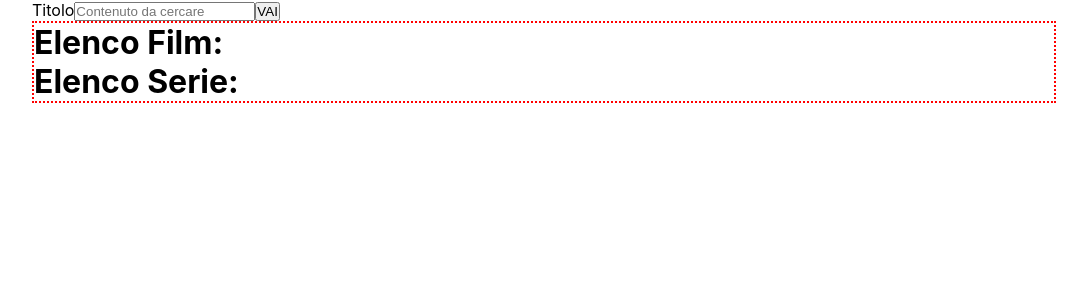
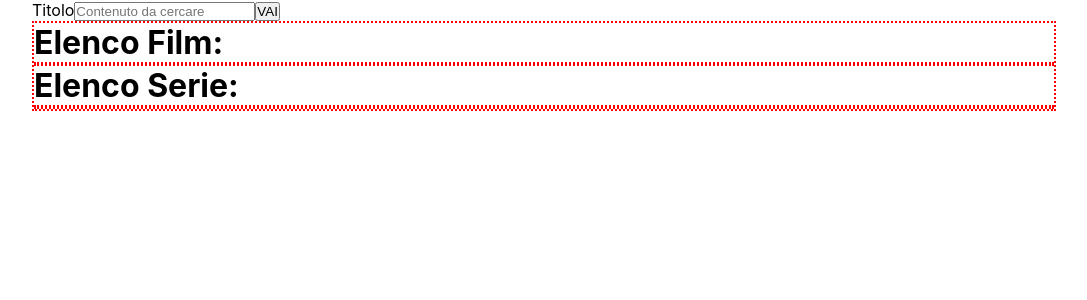
Before and after one commit to francescocifaldi/react-boolflix, a React (Vite) app: page / in a window 1280 px wide. Shown: the top 300 px of the page, without its empty margins (96-1183 px from the left). Built offline with nearby package versions, Linux system fonts and the light colour scheme.

Commit message:
ADD change "content" to main>cardscontainer>card

```diff
--- a/src/App.jsx
+++ b/src/App.jsx
@@ -3,7 +3,7 @@ import GlobalContext from './contexts/GlobalContext'
 import { BASE_URI, MY_TOKEN } from './config'
 import { BrowserRouter, Routes, Route } from 'react-router-dom'
 import DefaultLayout from './layouts/DefaultLayout'
-import Content from './pages/Content'
+import Main from './pages/Main'
 import axios from 'axios'
 
 
@@ -38,7 +38,7 @@ function App() {
         <BrowserRouter>
           <Routes>
             <Route element={<DefaultLayout />}>
-              <Route path='/' element={<Content />} />
+              <Route path='/' element={<Main />} />
             </Route>
           </Routes>
         </BrowserRouter>
--- a/src/components/Card.jsx
+++ b/src/components/Card.jsx
@@ -1,8 +1,5 @@
-
-import style from './Card.module.css'
-
-export default function Card({ film }) {
-    const { title, original_title, original_language, vote_average } = film
+export default function Card({ content }) {
+    const { title, original_title, original_language, vote_average } = content
 
     return (
         <div className='debug'>
--- /dev/null
+++ b/src/components/CardsContainer.jsx
@@ -0,0 +1,19 @@
+
+import style from './Card.module.css'
+import Card from './Card'
+
+export default function CardsContainer({ list }) {
+    console.log(list)
+
+    return (
+        <ul className='debug'>
+            {
+                list.map((el) => (
+                    <li key={el.id}>
+                        {<Card content={el} />}
+                    </li>
+                ))
+            }
+        </ul>
+    )
+}
--- a/src/pages/Content.jsx
+++ /dev/null
@@ -1,36 +0,0 @@
-import GlobalContext from "../contexts/GlobalContext"
-import { useContext } from "react"
-import Card from "../components/Card"
-
-export default function Content() {
-    const { filmList, seriesList } = useContext(GlobalContext)
-
-    return (
-
-        <div className="container debug">
-
-            <h1>Elenco Film:</h1>
-            <ul>
-                {
-                    filmList.map((el) => (
-                        <li key={el.id}>
-                            {<Card film={el} />}
-                        </li>
-                    ))
-                }
-            </ul>
-
-            <h1>Elenco Serie:</h1>
-            <ul>
-                {
-                    seriesList.map((el) => (
-                        <li key={el.id}>
-                            {<Card film={el} />}
-                        </li>
-                    ))
-                }
-            </ul>
-        </div>
-
-    )
-}
--- /dev/null
+++ b/src/pages/Main.jsx
@@ -0,0 +1,20 @@
+import GlobalContext from "../contexts/GlobalContext"
+import { useContext } from "react"
+import CardsContainer from "../components/CardsContainer"
+
+export default function Main() {
+    const { filmList, seriesList } = useContext(GlobalContext)
+
+    return (
+
+        <div className="container debug">
+
+            <h1>Elenco Film:</h1>
+            <CardsContainer list={filmList} />
+
+            <h1>Elenco Serie:</h1>
+            <CardsContainer list={seriesList} />
+        </div>
+
+    )
+}
```
